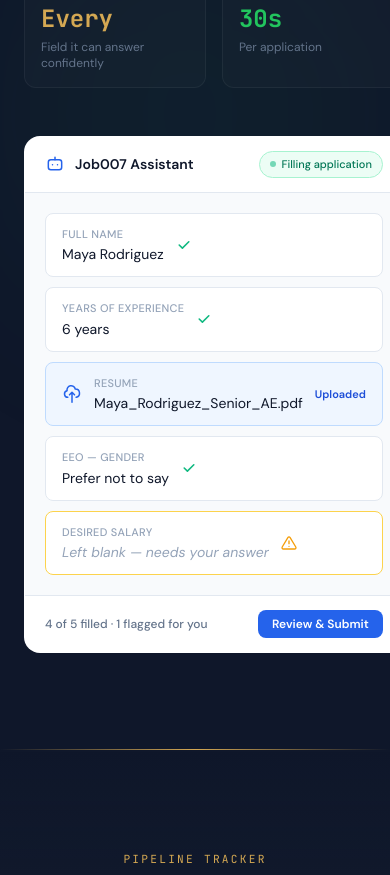
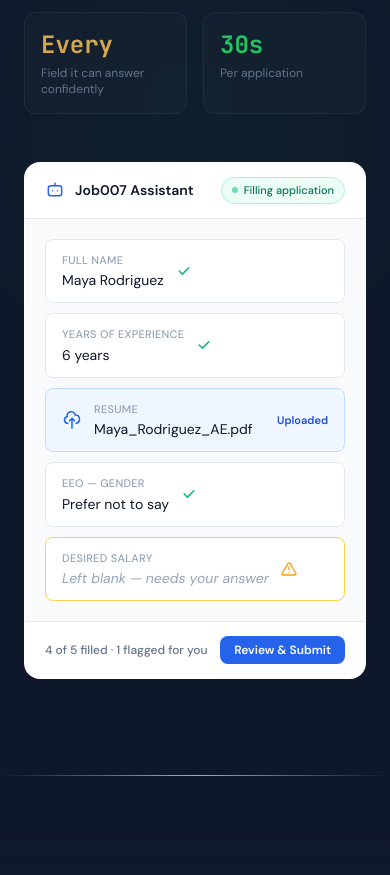
Before and after one commit to ddescause/job007-website, a website: page index.html in a window 390 px wide. Shown: the part 8799-9674 px from the top of the page. Drawn offline with nearby package versions, Linux system fonts and the light colour scheme; a web font is replaced by a local one.

Commit message:
Website: stop the form-fill illustration overflowing on phones
As a grid item its automatic minimum size was min-content (380px), wider
than the 345px a 393px phone leaves after page padding, so it widened the
whole grid and pushed itself and the stats row off the right edge. min-w-0
lets it shrink, and a shorter resume filename brings min-content to 330px
so nothing has to truncate. Verified at 393px: card is 345px, no clipping.

Co-Authored-By: Claude Opus 5 (1M context) <noreply@anthropic.com>

```diff
--- a/index.html
+++ b/index.html
@@ -846,7 +846,7 @@
             </div>
           </div>
           <!-- Illustration: the browser assistant filling a form -->
-<div class="reveal reveal-delay-2">
+          <div class="reveal reveal-delay-2 min-w-0">
             <div class="rounded-2xl overflow-hidden bg-white border border-white/10 mockup-glow">
               <div class="flex items-center gap-2.5 px-5 py-3.5 border-b border-slate-200 bg-white">
                 <svg class="w-5 h-5 text-blue-600" fill="none" stroke="currentColor" viewBox="0 0 24 24"><rect x="4" y="7" width="16" height="12" rx="3" stroke-width="1.8"/><path stroke-linecap="round" stroke-width="1.8" d="M12 4v3M9 13h.01M15 13h.01"/></svg>
@@ -874,7 +874,7 @@
                   <svg class="w-5 h-5 text-blue-600 shrink-0" fill="none" stroke="currentColor" viewBox="0 0 24 24"><path stroke-linecap="round" stroke-linejoin="round" stroke-width="1.8" d="M7 16a4 4 0 01-.88-7.903A5 5 0 1115.9 6L16 6a5 5 0 011 9.9M15 13l-3-3m0 0l-3 3m3-3v12"/></svg>
                   <div class="min-w-0">
                     <div class="text-[11px] font-medium uppercase tracking-wide text-slate-400 mb-0.5">Resume</div>
-                    <div class="text-sm text-slate-900 truncate">Maya_Rodriguez_Senior_AE.pdf</div>
+                    <div class="text-sm text-slate-900 truncate">Maya_Rodriguez_AE.pdf</div>
                   </div>
                   <span class="ml-auto text-[11px] font-semibold text-blue-700 shrink-0">Uploaded</span>
                 </div>
```
